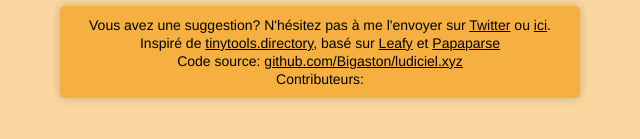
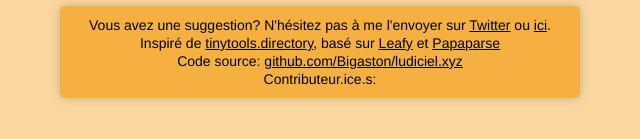
Before and after one commit to Bigaston/ludiciel.xyz, a plain HTML site: page index.html in a window 1280 px wide. Shown: the part 289-428 px from the top of the page, 320-960 px from the left. Drawn offline with nearby package versions, Linux system fonts and the light colour scheme; a script that the page names is missing.

Commit message:
Ajout non genre

```diff
--- a/index.html
+++ b/index.html
@@ -60,7 +60,7 @@ On a souvent envie de se lancer dans le développement de jeux vidéos, et pour
         </p>
         <p>Code source: <a href="https://github.com/Bigaston/balado.tools">github.com/Bigaston/ludiciel.xyz</a></p>
 
-        <p id="contrib">Contributeurs: </p>
+        <p id="contrib">Contributeur.ice.s: </p>
       </footer>
     </div>
 
```
